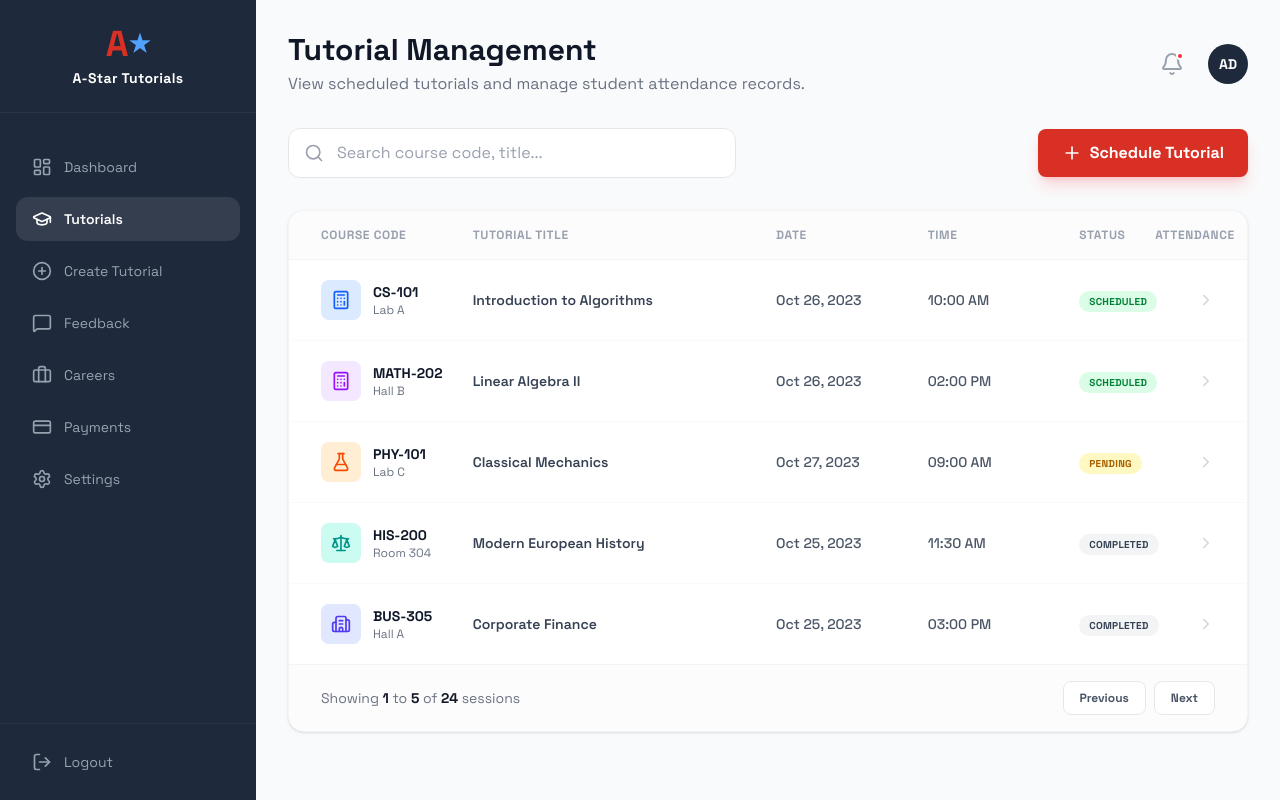
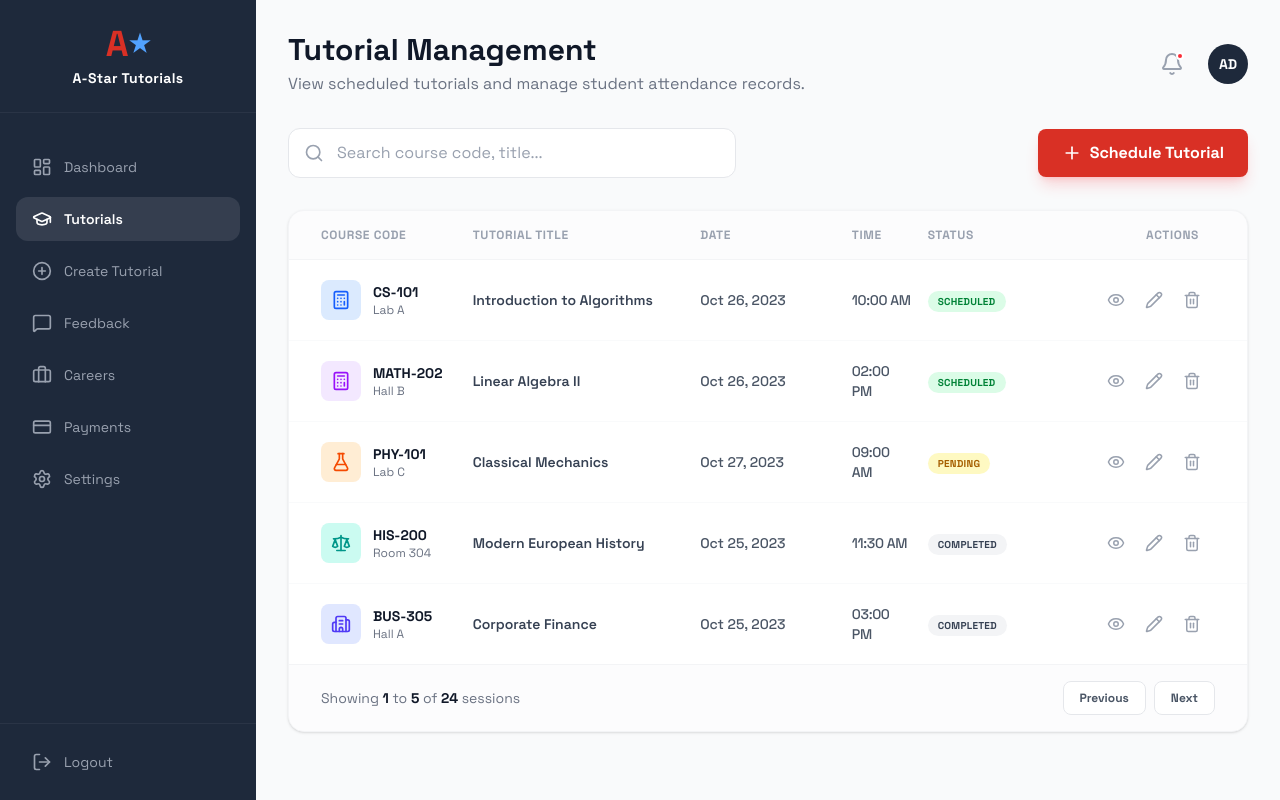
Before and after one commit to astartutorials/astutorials-v1, a Next.js app: page /admin/tutorials in a window 1280 px wide. Built offline with nearby package versions, Linux system fonts and the light colour scheme.

Commit message:
feat: Implement tutorial deletion functionality

```diff
--- a/app/admin/(dashboard)/tutorials/page.tsx
+++ b/app/admin/(dashboard)/tutorials/page.tsx
@@ -1,6 +1,6 @@
 'use client';
 
-import { Search, Plus, Bell, ChevronRight, Calculator, FlaskConical, Gavel, Scale, TrendingUp, Building2 } from "lucide-react";
+import { Search, Plus, Bell, ChevronRight, Calculator, FlaskConical, Gavel, Scale, TrendingUp, Building2, Pencil, Trash2, Eye } from "lucide-react";
 import { useRouter } from "next/navigation";
 
 const tutorials = [
@@ -116,11 +116,11 @@ export default function AdminTutorialsPage() {
             {/* Table Header */}
             <div className="grid grid-cols-12 gap-4 px-8 py-4 bg-gray-50/50 border-b border-gray-100 text-xs font-bold text-gray-400 uppercase tracking-wider">
               <div className="col-span-2">Course Code</div>
-              <div className="col-span-4">Tutorial Title</div>
+              <div className="col-span-3">Tutorial Title</div>
               <div className="col-span-2">Date</div>
-              <div className="col-span-2">Time</div>
-              <div className="col-span-1">Status</div>
-              <div className="col-span-1 text-right">Attendance</div>
+              <div className="col-span-1">Time</div>
+              <div className="col-span-2">Status</div>
+              <div className="col-span-2 text-right px-4">Actions</div>
             </div>
 
             {/* Table Body */}
@@ -144,8 +144,8 @@ export default function AdminTutorialsPage() {
                   </div>
 
                   {/* Title */}
-                  <div className="col-span-4">
-                    <span className="font-semibold text-gray-700 text-sm">{item.title}</span>
+                  <div className="col-span-3">
+                    <span className="font-semibold text-gray-700 text-sm truncate block">{item.title}</span>
                   </div>
 
                   {/* Date */}
@@ -154,20 +154,40 @@ export default function AdminTutorialsPage() {
                   </div>
 
                   {/* Time */}
-                  <div className="col-span-2 text-sm text-gray-600 font-medium">
+                  <div className="col-span-1 text-sm text-gray-600 font-medium tracking-tight">
                     {item.time}
                   </div>
 
                   {/* Status */}
-                  <div className="col-span-1">
-                    <span className={`px-2.5 py-1 rounded-full text-[10px] font-bold uppercase tracking-wide ${item.statusColor}`}>
+                  <div className="col-span-2">
+                    <span className={`px-2.5 py-1 rounded-full text-[10px] font-bold uppercase tracking-wide whitespace-nowrap ${item.statusColor}`}>
                       {item.status}
                     </span>
                   </div>
 
-                  {/* Attendance arrow */}
-                  <div className="col-span-1 flex justify-end">
-                    <ChevronRight size={18} className="text-gray-300 group-hover:text-gray-500 transition-colors" />
+                  {/* Actions */}
+                  <div className="col-span-2 flex justify-end items-center gap-2 px-2">
+                    <button
+                      onClick={(e) => { e.stopPropagation(); /* View logic */ }}
+                      className="p-1.5 text-gray-400 hover:text-blue-600 hover:bg-blue-50 rounded-lg transition-all"
+                      title="View Details"
+                    >
+                      <Eye size={18} />
+                    </button>
+                    <button
+                      onClick={(e) => { e.stopPropagation(); /* Edit logic */ }}
+                      className="p-1.5 text-gray-400 hover:text-amber-600 hover:bg-amber-50 rounded-lg transition-all"
+                      title="Edit Tutorial"
+                    >
+                      <Pencil size={18} />
+                    </button>
+                    <button
+                      onClick={(e) => { e.stopPropagation(); /* Delete logic */ }}
+                      className="p-1.5 text-gray-400 hover:text-red-600 hover:bg-red-50 rounded-lg transition-all"
+                      title="Delete Tutorial"
+                    >
+                      <Trash2 size={18} />
+                    </button>
                   </div>
 
                 </div>
--- a/app/api/admin/tutorials/[id]/route.ts
+++ b/app/api/admin/tutorials/[id]/route.ts
@@ -65,3 +65,38 @@ export async function PUT(
     );
   }
 }
+
+export async function DELETE(
+  request: NextRequest,
+  { params }: { params: Promise<{ id: string }> }
+) {
+  try {
+    const { id } = await params;
+    const supabase = await createSupabaseServerClient();
+
+    // Auth check
+    const { data: { user }, error: authError } = await supabase.auth.getUser();
+    if (authError || !user) {
+      return NextResponse.json({ error: 'Unauthorized' }, { status: 401 });
+    }
+
+    const { error } = await supabase
+      .from('tutorials')
+      .delete()
+      .eq('id', id);
+
+    if (error) {
+      return NextResponse.json(
+        { error: 'Database Error', message: error.message },
+        { status: 500 }
+      );
+    }
+
+    return NextResponse.json({ message: 'Tutorial deleted successfully.' });
+  } catch (error: any) {
+    return NextResponse.json(
+      { error: 'Internal Server Error', message: error.message },
+      { status: 500 }
+    );
+  }
+}
--- a/swagger.yaml
+++ b/swagger.yaml
@@ -167,6 +167,23 @@ paths:
           description: Unauthorized
         "404":
           description: Tutorial not found
+    delete:
+      tags:
+        - "3. Admin | Tutorials"
+      summary: Delete Tutorial (Admin)
+      description: Permanently remove a tutorial session.
+      security:
+        - cookieAuth: []
+      responses:
+        "200":
+          description: Tutorial deleted successfully
+          content:
+            application/json:
+              schema:
+                type: object
+                properties:
+                  message:
+                    type: string
 
   # --- 4. PUBLIC | CAREERS ---
   /careers:
```
Also changed, not shown: 1 other file (tests, documents, lock files or other folders).
